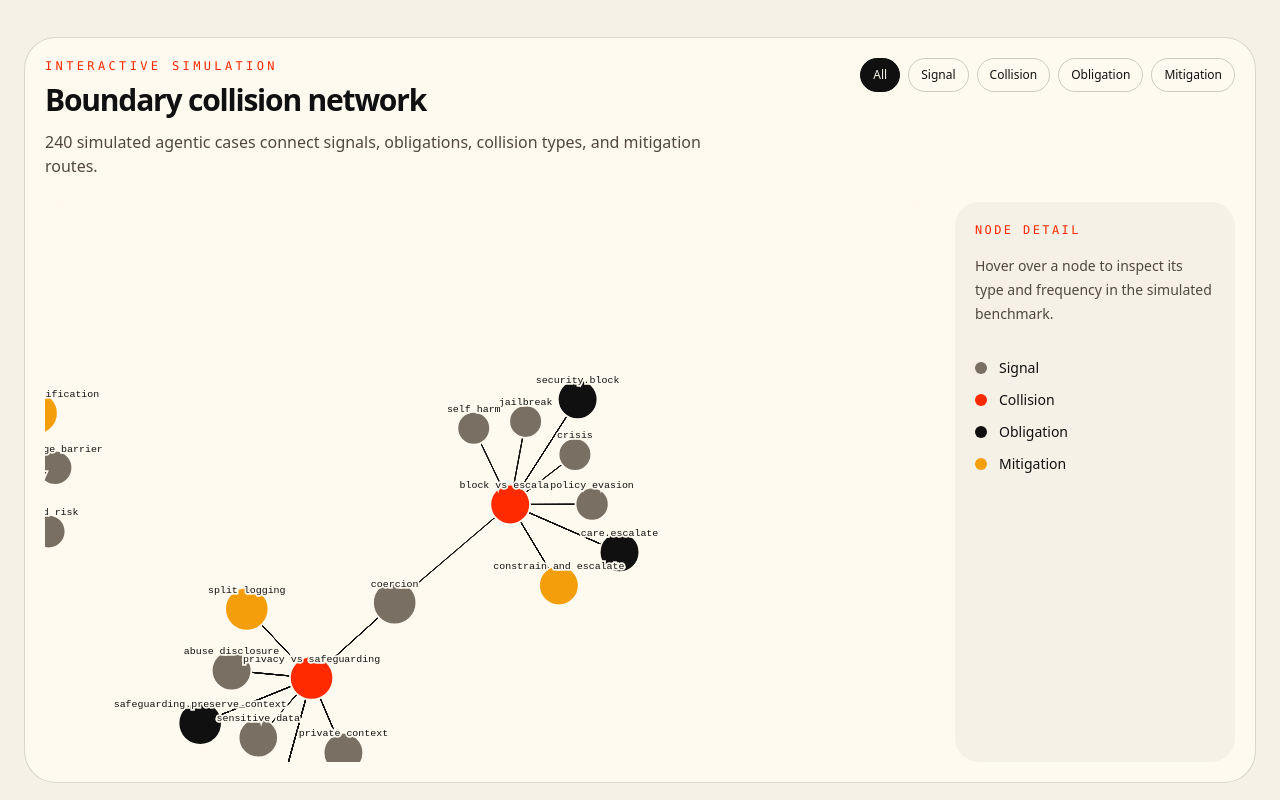
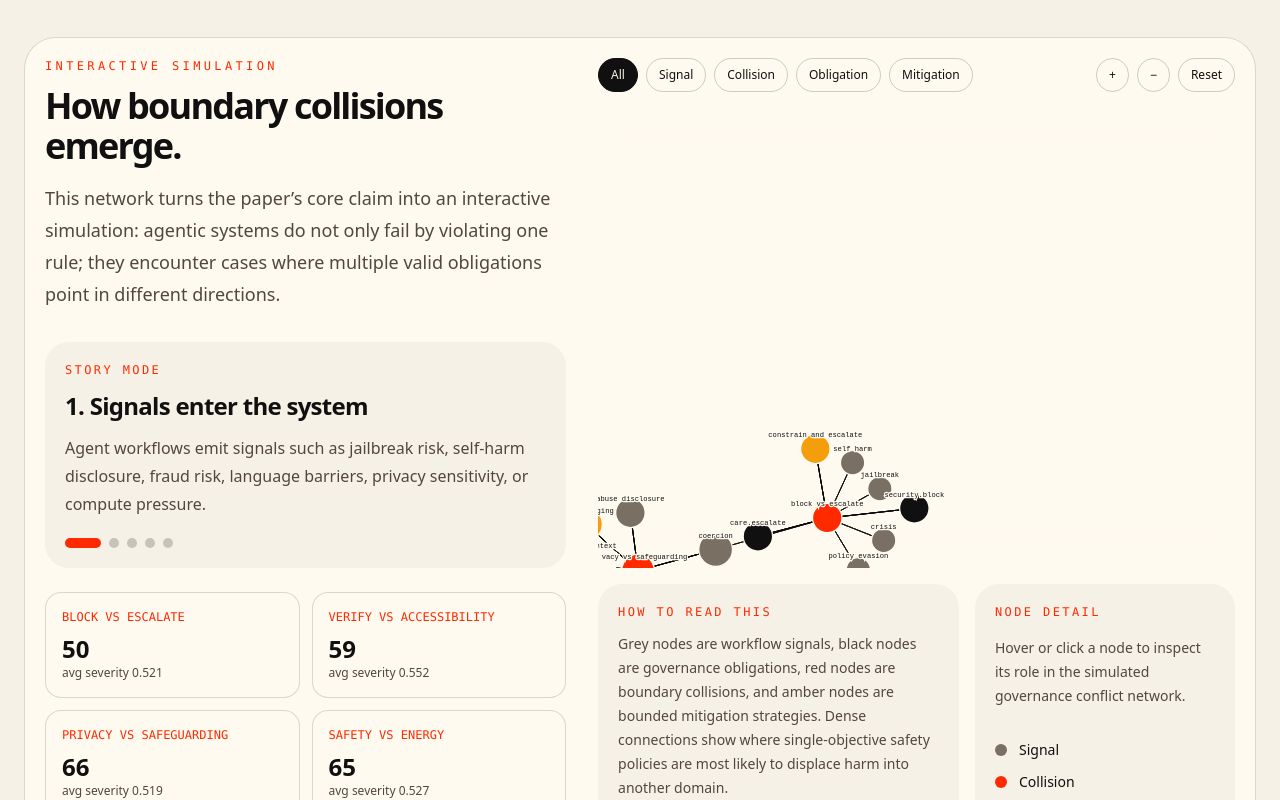
Before and after one commit to anon0404/edgecase, a Next.js app in the folder website/: page / in a window 1280 px wide. Shown: the part 3580-4380 px from the top of the page. Built offline with nearby package versions, Linux system fonts and the light colour scheme.

Commit message:
Add narrative controls to collision network visualization

```diff
--- a/website/src/components/CollisionNetwork.tsx
+++ b/website/src/components/CollisionNetwork.tsx
@@ -24,19 +24,6 @@ type GraphLink = {
   weight: number;
 };
 
-type Aggregate = Record<
-  string,
-  {
-    count: number;
-    avg_severity: number;
-    avg_ambiguity: number;
-    avg_model_calls: number;
-    avg_tokens: number;
-    avg_latency_ms: number;
-    avg_externalities: Record<string, number>;
-  }
->;
-
 type Payload = {
   metadata: {
     name: string;
@@ -46,7 +33,7 @@ type Payload = {
   };
   nodes: GraphNode[];
   links: GraphLink[];
-  aggregate: Aggregate;
+  aggregate: Record<string, any>;
 };
 
 const typeColor: Record<NodeType, string> = {
@@ -56,11 +43,39 @@ const typeColor: Record<NodeType, string> = {
   mitigation: "#f59e0b",
 };
 
+const storySteps = [
+  {
+    title: "1. Signals enter the system",
+    body: "Agent workflows emit signals such as jailbreak risk, self-harm disclosure, fraud risk, language barriers, privacy sensitivity, or compute pressure.",
+  },
+  {
+    title: "2. Obligations activate",
+    body: "Each signal may trigger one or more governance obligations: security, care, privacy, accessibility, safeguarding, safety, or environmental efficiency.",
+  },
+  {
+    title: "3. Collisions appear",
+    body: "A boundary collision occurs when valid obligations recommend incompatible actions over the same case, such as block versus escalate or safety review versus compute reduction.",
+  },
+  {
+    title: "4. Mitigations route the case",
+    body: "EdgeCase selects bounded strategies such as constrain-and-escalate, adaptive verification, split logging, or adaptive-depth review.",
+  },
+  {
+    title: "5. Audit evidence is exported",
+    body: "The framework records triggered obligations, selected mitigation, and externalities so evaluation does not hide displaced harms.",
+  },
+];
+
 export default function CollisionNetwork() {
   const svgRef = useRef<SVGSVGElement | null>(null);
+  const zoomRef = useRef<any>(null);
+  const gRef = useRef<any>(null);
+
   const [data, setData] = useState<Payload | null>(null);
   const [selectedType, setSelectedType] = useState<NodeType | "all">("all");
   const [hovered, setHovered] = useState<GraphNode | null>(null);
+  const [selected, setSelected] = useState<GraphNode | null>(null);
+  const [storyIndex, setStoryIndex] = useState(0);
 
   useEffect(() => {
     fetch("/data/collision_network.json")
@@ -106,14 +121,27 @@ export default function CollisionNetwork() {
       .attr("role", "img")
       .attr("aria-label", "Interactive EdgeCase collision network");
 
-    const background = root
+    root
       .append("rect")
       .attr("width", width)
       .attr("height", height)
       .attr("rx", 28)
       .attr("fill", "#fffaf0");
 
-    const link = root
+    const g = root.append("g");
+    gRef.current = g;
+
+    const zoom = d3
+      .zoom()
+      .scaleExtent([0.35, 4])
+      .on("zoom", (event) => {
+        g.attr("transform", event.transform);
+      });
+
+    zoomRef.current = zoom;
+    root.call(zoom);
+
+    const link = g
       .append("g")
       .attr("stroke", "#101010")
       .attr("stroke-opacity", 0.16)
@@ -122,18 +150,19 @@ export default function CollisionNetwork() {
       .join("line")
       .attr("stroke-width", (d) => Math.max(1, Math.sqrt(d.weight)));
 
-    const node = root
+    const node = g
       .append("g")
       .selectAll("circle")
       .data(nodes)
       .join("circle")
-      .attr("r", (d) => Math.min(24, 5 + Math.sqrt(d.weight) * 2.4))
+      .attr("r", (d) => Math.min(26, 5 + Math.sqrt(d.weight) * 2.5))
       .attr("fill", (d) => typeColor[d.type])
       .attr("stroke", "#fffaf0")
       .attr("stroke-width", 2)
       .style("cursor", "grab")
       .on("mouseenter", (_, d) => setHovered(d))
       .on("mouseleave", () => setHovered(null))
+      .on("click", (_, d) => setSelected(d))
       .call(
         d3
           .drag<SVGCircleElement, GraphNode>()
@@ -153,7 +182,7 @@ export default function CollisionNetwork() {
           })
       );
 
-    const label = root
+    const label = g
       .append("g")
       .selectAll("text")
       .data(nodes.filter((d) => d.type === "collision" || d.weight > 18))
@@ -180,7 +209,7 @@ export default function CollisionNetwork() {
             return 80;
           })
       )
-      .force("charge", d3.forceManyBody().strength(-210))
+      .force("charge", d3.forceManyBody().strength(-220))
       .force("center", d3.forceCenter(width / 2, height / 2))
       .force("collision", d3.forceCollide<GraphNode>().radius((d) => 18 + Math.sqrt(d.weight) * 2))
       .on("tick", () => {
@@ -197,9 +226,24 @@ export default function CollisionNetwork() {
 
     return () => {
       simulation.stop();
-      background.remove();
     };
   }, [filtered]);
+
+  function zoomBy(factor: number) {
+    if (!svgRef.current || !zoomRef.current) return;
+    d3.select(svgRef.current)
+      .transition()
+      .duration(250)
+      .call(zoomRef.current.scaleBy, factor);
+  }
+
+  function resetZoom() {
+    if (!svgRef.current || !zoomRef.current) return;
+    d3.select(svgRef.current)
+      .transition()
+      .duration(300)
+      .call(zoomRef.current.transform, d3.zoomIdentity);
+  }
 
   if (!data) {
     return (
@@ -209,22 +253,74 @@ export default function CollisionNetwork() {
     );
   }
 
+  const activeNode = selected || hovered;
+  const step = storySteps[storyIndex];
+
   return (
     <div className="rounded-[2rem] border border-[#101010]/15 bg-[#fffaf0] p-5">
-      <div className="flex flex-col gap-4 md:flex-row md:items-start md:justify-between">
+      <div className="grid gap-8 lg:grid-cols-[0.9fr_1.1fr]">
         <div>
           <p className="font-mono text-xs uppercase tracking-[0.28em] text-[#ff2a00]">
             Interactive simulation
           </p>
-          <h3 className="mt-2 text-3xl font-semibold tracking-[-0.04em]">
-            Boundary collision network
+
+          <h3 className="mt-3 text-4xl font-semibold tracking-[-0.05em]">
+            How boundary collisions emerge.
           </h3>
-          <p className="mt-3 max-w-2xl text-[#51473d]">
-            {data.metadata.cases} simulated agentic cases connect signals,
-            obligations, collision types, and mitigation routes.
+
+          <p className="mt-4 text-lg leading-8 text-[#51473d]">
+            This network turns the paper’s core claim into an interactive
+            simulation: agentic systems do not only fail by violating one rule;
+            they encounter cases where multiple valid obligations point in
+            different directions.
           </p>
+
+          <div className="mt-8 rounded-[1.5rem] bg-[#f6f1e7] p-5">
+            <p className="font-mono text-xs uppercase tracking-[0.2em] text-[#ff2a00]">
+              Story mode
+            </p>
+
+            <h4 className="mt-3 text-2xl font-semibold tracking-[-0.03em]">
+              {step.title}
+            </h4>
+
+            <p className="mt-3 leading-7 text-[#51473d]">{step.body}</p>
+
+            <div className="mt-5 flex gap-2">
+              {storySteps.map((_, i) => (
+                <button
+                  key={i}
+                  onClick={() => setStoryIndex(i)}
+                  className={`h-2.5 rounded-full transition-all ${
+                    storyIndex === i ? "w-9 bg-[#ff2a00]" : "w-2.5 bg-[#101010]/20"
+                  }`}
+                  aria-label={`Story step ${i + 1}`}
+                />
+              ))}
+            </div>
           </div>
 
+          <div className="mt-6 grid grid-cols-2 gap-3">
+            {Object.entries(data.aggregate).map(([kind, value]) => (
+              <button
+                key={kind}
+                onClick={() => setSelectedType("collision")}
+                className="rounded-2xl border border-[#101010]/15 bg-[#fffaf0] p-4 text-left transition hover:border-[#ff2a00]"
+              >
+                <div className="font-mono text-xs uppercase text-[#ff2a00]">
+                  {kind.replaceAll("_", " ")}
+                </div>
+                <div className="mt-2 text-2xl font-semibold">{value.count}</div>
+                <div className="text-xs text-[#51473d]">
+                  avg severity {value.avg_severity}
+                </div>
+              </button>
+            ))}
+          </div>
+        </div>
+
+        <div>
+          <div className="mb-4 flex flex-wrap items-center justify-between gap-3">
             <div className="flex flex-wrap gap-2">
               {(["all", "signal", "collision", "obligation", "mitigation"] as const).map((type) => (
                 <button
@@ -240,30 +336,64 @@ export default function CollisionNetwork() {
                 </button>
               ))}
             </div>
+
+            <div className="flex gap-2">
+              <button
+                onClick={() => zoomBy(1.25)}
+                className="rounded-full border border-[#101010]/20 px-3 py-2 text-xs"
+              >
+                +
+              </button>
+              <button
+                onClick={() => zoomBy(0.8)}
+                className="rounded-full border border-[#101010]/20 px-3 py-2 text-xs"
+              >
+                −
+              </button>
+              <button
+                onClick={resetZoom}
+                className="rounded-full border border-[#101010]/20 px-3 py-2 text-xs"
+              >
+                Reset
+              </button>
+            </div>
           </div>
 
-      <div className="mt-6 grid gap-6 lg:grid-cols-[1fr_280px]">
-        <svg ref={svgRef} className="min-h-[420px] w-full rounded-[1.5rem]" />
+          <svg ref={svgRef} className="min-h-[460px] w-full rounded-[1.5rem]" />
+
+          <div className="mt-4 grid gap-4 md:grid-cols-[1fr_260px]">
+            <div className="rounded-[1.5rem] bg-[#f6f1e7] p-5">
+              <p className="font-mono text-xs uppercase tracking-[0.2em] text-[#ff2a00]">
+                How to read this
+              </p>
+              <p className="mt-3 text-sm leading-6 text-[#51473d]">
+                Grey nodes are workflow signals, black nodes are governance
+                obligations, red nodes are boundary collisions, and amber nodes
+                are bounded mitigation strategies. Dense connections show where
+                single-objective safety policies are most likely to displace
+                harm into another domain.
+              </p>
+            </div>
 
             <aside className="rounded-[1.5rem] bg-[#f6f1e7] p-5">
               <p className="font-mono text-xs uppercase tracking-[0.2em] text-[#ff2a00]">
                 Node detail
               </p>
 
-          {hovered ? (
+              {activeNode ? (
                 <div className="mt-4">
-              <div className="text-xl font-semibold">{hovered.label}</div>
+                  <div className="text-xl font-semibold">{activeNode.label}</div>
                   <div className="mt-2 font-mono text-xs uppercase text-[#51473d]">
-                {hovered.type}
+                    {activeNode.type}
                   </div>
                   <div className="mt-4 text-sm text-[#51473d]">
-                Frequency weight: {hovered.weight}
+                    Frequency weight: {activeNode.weight}
                   </div>
                 </div>
               ) : (
                 <p className="mt-4 text-sm leading-6 text-[#51473d]">
-              Hover over a node to inspect its type and frequency in the
-              simulated benchmark.
+                  Hover or click a node to inspect its role in the simulated
+                  governance conflict network.
                 </p>
               )}
 
@@ -281,5 +411,7 @@ export default function CollisionNetwork() {
             </aside>
           </div>
         </div>
+      </div>
+    </div>
   );
 }
```
Lines whose indentation alone changed are shown as unchanged.
